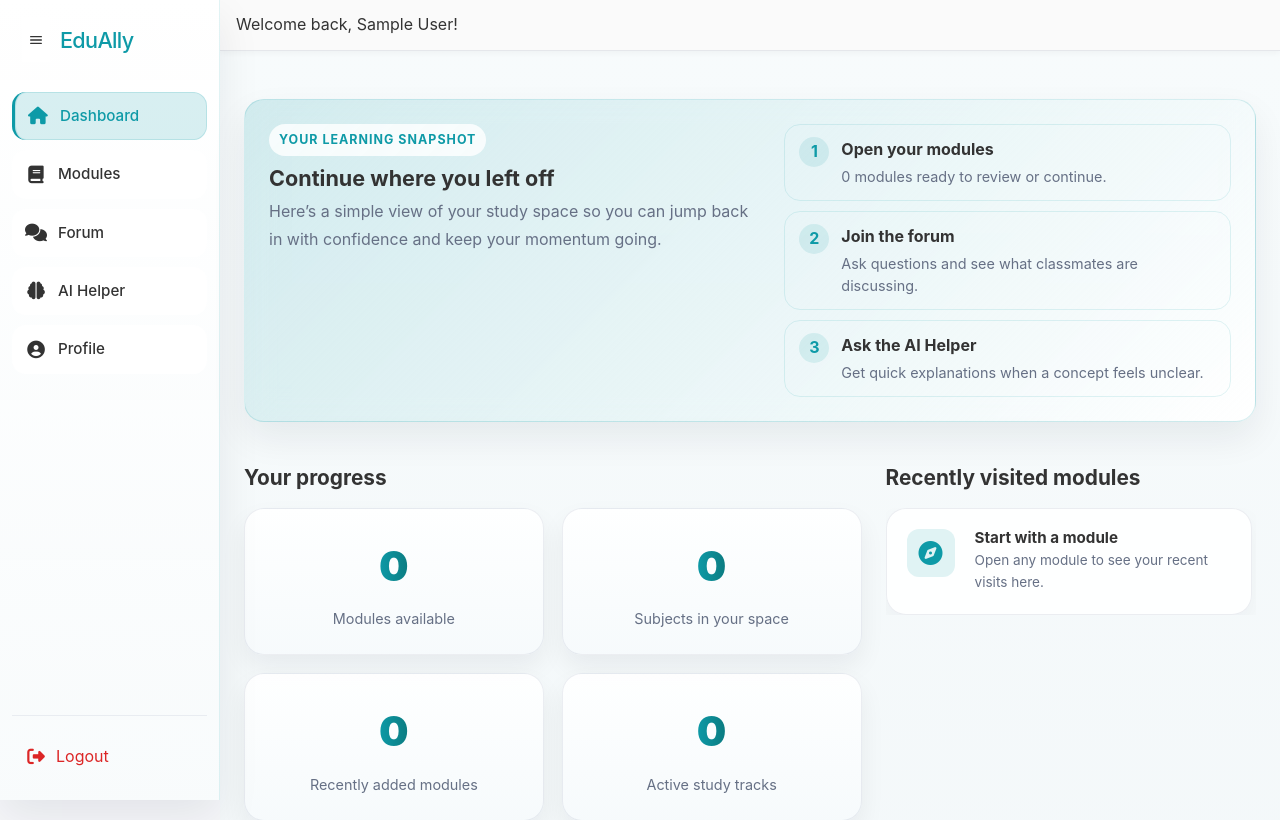
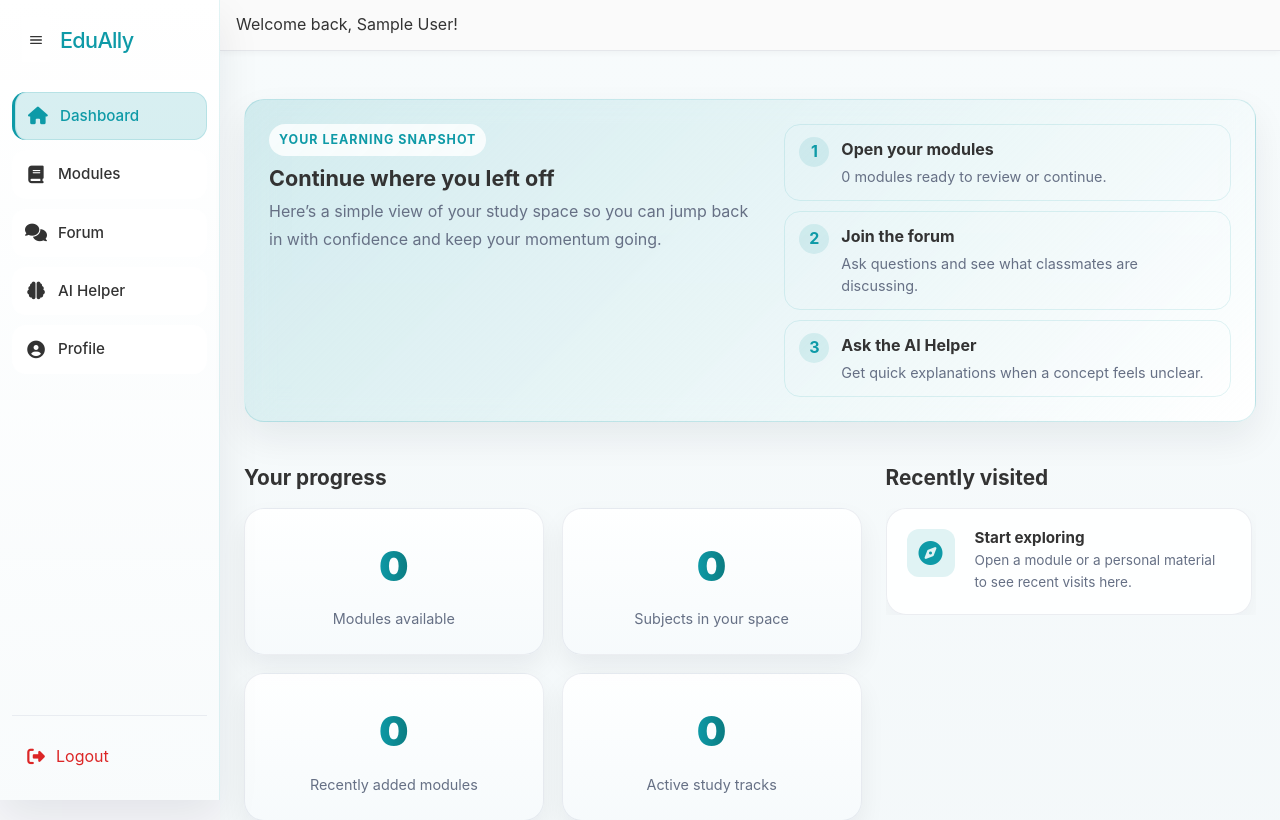
Before and after one commit to Edmar-15/edually, a Django app: page /account/dashboard/ in a window 1280 px wide. Shown: the top 820 px of the page. Run offline with Django 5.2, Linux system fonts and the light colour scheme; the visitor is signed in with stand-in values (Sample User, id 1); data that the repository does not hold is empty.

Commit message:
recent materials fix

```diff
--- /dev/null
+++ b/account/templatetags/visibility_tags.py
@@ -0,0 +1,14 @@
+# account/templatetags/visibility_tags.py
+from django import template
+
+register = template.Library()
+
+@register.filter
+def short_vis(label):
+    """
+    Takes the verbose label (e.g. “Public – any logged‑in user can see it”)
+    and returns only the first word (“Public” or “Private”).
+    """
+    if not label:
+        return ""
+    return label.split(" – ")[0]      # split on the long‑dash we used in the label
--- a/account/views.py
+++ b/account/views.py
@@ -156,6 +156,45 @@ def _get_recent_module_ids(request):
     return recent_module_ids
 
 
+def _get_recent_personal_material_ids(request):
+    """
+    Mirrors ``_get_recent_module_ids`` but works for PersonalMaterial objects.
+    The IDs are stored under the session key ``recent_personal_materials``
+    and a cookie named ``eduallyRecentPersonalMaterials``.
+    """
+    recent_material_ids = request.session.get("recent_personal_materials", [])
+    if recent_material_ids:
+        return recent_material_ids
+
+    cookie_value = request.COOKIES.get("eduallyRecentPersonalMaterials")
+    if not cookie_value:
+        return []
+
+    try:
+        parsed = json.loads(cookie_value)
+    except json.JSONDecodeError:
+        # Handle escaped commas (legacy format)
+        cookie_value = cookie_value.replace("\\054", ",")
+        try:
+            parsed = json.loads(cookie_value)
+        except json.JSONDecodeError:
+            return []
+
+    if not isinstance(parsed, list):
+        return []
+
+    recent_material_ids = []
+    for item in parsed:
+        try:
+            recent_material_ids.append(int(item))
+        except (TypeError, ValueError):
+            continue
+
+    if recent_material_ids:
+        request.session["recent_personal_materials"] = recent_material_ids
+
+    return recent_material_ids
+
 @login_required(login_url='account:login')
 def dashboard(request):
     if user_is_in_group(request.user, GROUP_TEACHER):
@@ -180,6 +219,21 @@ def dashboard(request):
             )
         )
     ) if recent_module_ids else []
+
+    # -----------------------------------------------------------------
+    #  Personal materials – recent visits (new)
+    # -----------------------------------------------------------------
+    recent_material_ids = _get_recent_personal_material_ids(request)
+    recent_personal_materials = list(
+        PersonalMaterial.objects.filter(pk__in=recent_material_ids)
+        .select_related("author")
+        .order_by(
+            models.Case(
+                *[models.When(pk=pk, then=pos) for pos, pk in enumerate(recent_material_ids)],
+                output_field=models.IntegerField(),
+            )
+        )
+    ) if recent_material_ids else []
 
     recent_activity = [
         {
@@ -224,6 +278,7 @@ def dashboard(request):
         "subjects": subjects,
         "modules": modules,
         "recent_modules": recent_modules,
+        "recent_personal_materials": recent_personal_materials,
         "recent_activity": recent_activity,
         "module_count": module_count,
         "subject_count": subject_count,
--- a/templates/dashboard.html
+++ b/templates/dashboard.html
@@ -1,6 +1,7 @@
 {% extends "base.html" %}
 {% load static %}
 {% load account_extras %}
+{% load visibility_tags %}
 
     {% block title %}EduAlly - Dashboard{% endblock %}
 {% block extra_head %}
@@ -119,17 +120,35 @@
                     </section>
 
                     <section class="recent-activity recent-activity--side">
-                        <h3>Recently visited modules</h3>
+                        <h3>Recently visited</h3>
                         <div class="activity-list">
-                            {% if recent_modules %}
+                            {% if recent_modules or recent_personal_materials %}
                                 {% for module in recent_modules %}
-                                <a href="{% url 'slm:module-detail' module.subject_id module.id %}" class="activity-item activity-item--link">
+                                    <a href="{% url 'slm:module-detail' module.subject_id module.id %}"
+                                    class="activity-item activity-item--link">
                                         <div class="activity-icon {{ module.file_icon_classes }}">
                                             <i class="{{ module.file_icon }}"></i>
                                         </div>
                                         <div class="activity-details">
                                             <h4>{{ module.module_name }}</h4>
-                                        <p class="activity-meta">{{ module.subject.subject_name }} • Module {{ module.module_number }}</p>
+                                            <p class="activity-meta">
+                                                {{ module.subject.subject_name }} • Module {{ module.module_number }}
+                                            </p>
+                                        </div>
+                                    </a>
+                                {% endfor %}
+
+                                {% for material in recent_personal_materials %}
+                                    <a href="{% url 'slm:personalmaterial-detail' material.id %}"
+                                    class="activity-item activity-item--link">
+                                        <div class="activity-icon {{ material.file_icon_classes }}">
+                                            <i class="{{ material.file_icon }}"></i>
+                                        </div>
+                                        <div class="activity-details">
+                                            <h4>{{ material.title }}</h4>
+                                            <p class="activity-meta">
+                                                {{ material.get_visibility_display|short_vis }} • Personal Material
+                                            </p>
                                         </div>
                                     </a>
                                 {% endfor %}
@@ -137,8 +156,10 @@
                                 <div class="activity-item">
                                     <div class="activity-icon"><i class="fas fa-compass"></i></div>
                                     <div class="activity-details">
-                                        <h4>Start with a module</h4>
-                                        <p class="activity-meta">Open any module to see your recent visits here.</p>
+                                        <h4>Start exploring</h4>
+                                        <p class="activity-meta">
+                                            Open a module or a personal material to see recent visits here.
+                                        </p>
                                     </div>
                                 </div>
                             {% endif %}
```
Also changed, not shown: slm/models.py (+36 -0 lines), slm/views.py (+21 -1 lines). Lines whose indentation alone changed are shown as unchanged.
